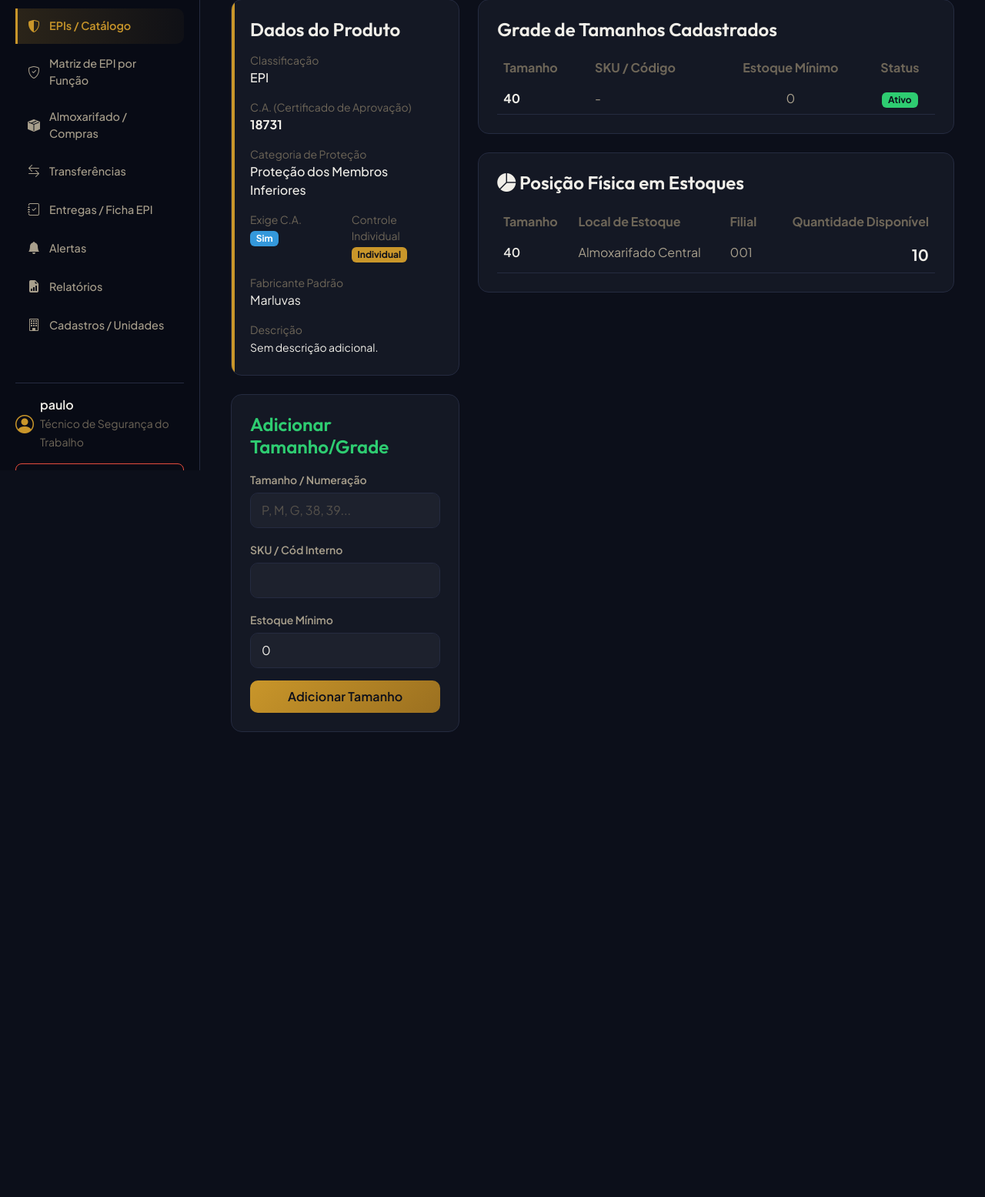
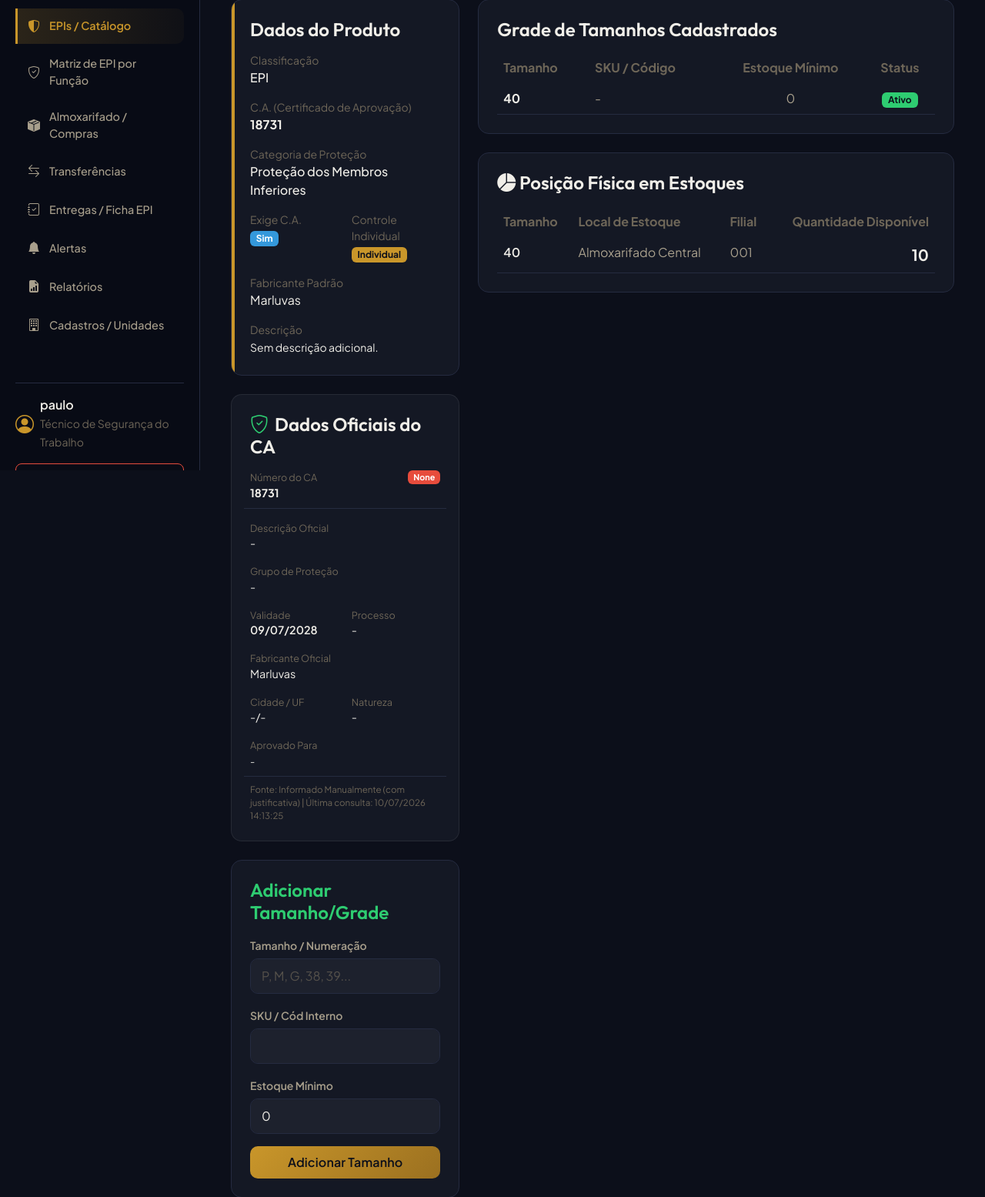
Before and after one commit to programasindustriais13/sst_freedom, a Django app: page /ppe/2/ in a window 1280 px wide. Shown: the part 189-1744 px from the top of the page at 77% size. Before the commit the page ends 1140 px from the top, so only its background shows below. Run offline with Django 4.2, Linux system fonts and the light colour scheme; a user stored in the database is signed in; data comes from the database, SQL or seed files in the repository; both versions use the stored data as it was after the commit.

Commit message:
REV3_Consulta de CA automática com preenchimento dos dados oficiais em detalhes de EPI

```diff
--- a/ppe/tests_consultaca.py
+++ b/ppe/tests_consultaca.py
@@ -323,6 +323,12 @@ class ConsultaCATestCase(TestCase):
         response = self.client.get(reverse('product_update', kwargs={'pk': prod.id}))
         self.assertEqual(response.context['ca_obj'], ca_obj)
 
+        # Test Detail view GET (context has ca_obj and renders card)
+        response = self.client.get(reverse('product_detail', kwargs={'pk': prod.id}))
+        self.assertEqual(response.context['ca_obj'], ca_obj)
+        self.assertContains(response, "Dados Oficiais do CA")
+        self.assertContains(response, "Bunzl")
+
         # Test Create view POST with invalid form (re-rendering)
         post_data = {
             'nome': '', # invalid
--- a/ppe/views.py
+++ b/ppe/views.py
@@ -76,6 +76,12 @@ class ProductDetailView(LoginRequiredMixin, DetailView):
     def get_context_data(self, **kwargs):
         context = super().get_context_data(**kwargs)
         context['variants'] = self.object.variants.all()
+
+        # Load CA details if they exist
+        if self.object.ca_numero:
+            num_norm = "".join([c for c in str(self.object.ca_numero) if c.isdigit()])
+            if num_norm:
+                context['ca_obj'] = CertificadoAprovacao.objects.filter(numero=num_norm).first()
 
         # Calcula saldos por local para cada variante
         user_units = self.request.user.units.all()
--- a/templates/ppe/product_detail.html
+++ b/templates/ppe/product_detail.html
@@ -64,6 +64,60 @@
                 </div>
             </div>
         </div>
+
+        {% if ca_obj %}
+        <div class="card-premium mb-4" style="border-color: rgba(255, 255, 255, 0.08);">
+            <h4 class="mb-3 text-light"><i class="bi bi-shield-check me-2 text-success"></i>Dados Oficiais do CA</h4>
+            <div class="row g-3 text-secondary" style="font-size: 0.9rem;">
+                <div class="col-12 border-bottom border-secondary pb-2">
+                    <span class="badge {% if ca_obj.situacao == 'VÁLIDO' %}bg-success text-white{% else %}bg-danger text-white{% endif %} float-end fw-bold">{{ ca_obj.situacao }}</span>
+                    <small class="text-muted d-block">Número do CA</small>
+                    <span class="text-light fw-bold">{{ ca_obj.numero_exibicao }}</span>
+                </div>
+                <div class="col-12">
+                    <small class="text-muted d-block">Descrição Oficial</small>
+                    <span class="text-light">{{ ca_obj.equipamento|default:"-" }}</span>
+                </div>
+                <div class="col-12">
+                    <small class="text-muted d-block">Grupo de Proteção</small>
+                    <span class="text-light">{{ ca_obj.grupo_protecao|default:"-" }}</span>
+                </div>
+                <div class="col-6">
+                    <small class="text-muted d-block">Validade</small>
+                    <span class="text-light fw-semibold">{{ ca_obj.data_validade|date:"d/m/Y"|default:"-" }}</span>
+                </div>
+                <div class="col-6">
+                    <small class="text-muted d-block">Processo</small>
+                    <span class="text-light">{{ ca_obj.processo|default:"-" }}</span>
+                </div>
+                <div class="col-12">
+                    <small class="text-muted d-block">Fabricante Oficial</small>
+                    <span class="text-light">{{ ca_obj.fabricante|default:"-" }} {% if ca_obj.cnpj %}(CNPJ: {{ ca_obj.cnpj }}){% endif %}</span>
+                </div>
+                {% if ca_obj.nome_fantasia %}
+                <div class="col-12">
+                    <small class="text-muted d-block">Nome Fantasia</small>
+                    <span class="text-light">{{ ca_obj.nome_fantasia }}</span>
+                </div>
+                {% endif %}
+                <div class="col-6">
+                    <small class="text-muted d-block">Cidade / UF</small>
+                    <span class="text-light">{{ ca_obj.cidade|default:"-" }}/{{ ca_obj.uf|default:"-" }}</span>
+                </div>
+                <div class="col-6">
+                    <small class="text-muted d-block">Natureza</small>
+                    <span class="text-light">{{ ca_obj.natureza|default:"-" }}</span>
+                </div>
+                <div class="col-12">
+                    <small class="text-muted d-block">Aprovado Para</small>
+                    <span class="text-light small">{{ ca_obj.aprovado_para|default:"-" }}</span>
+                </div>
+                <div class="col-12 border-top border-secondary pt-2 mt-2">
+                    <small class="text-muted d-block" style="font-size: 0.72rem;">Fonte: {{ ca_obj.get_status_verificacao_display }} | Última consulta: {{ ca_obj.ultima_sincronizacao|date:"d/m/Y H:i:s" }}</small>
+                </div>
+            </div>
+        </div>
+        {% endif %}
 
         <!-- Adicionar Variante (Tamanho) -->
         <div class="card-premium">
```
Also changed, not shown: db.sqlite3.
